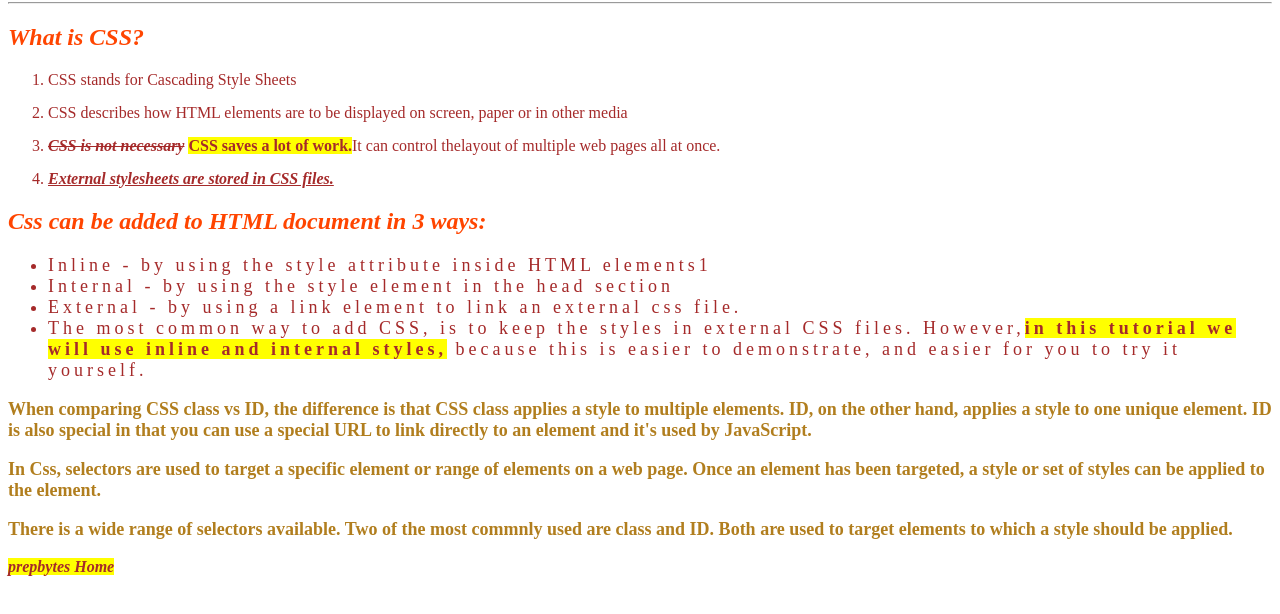
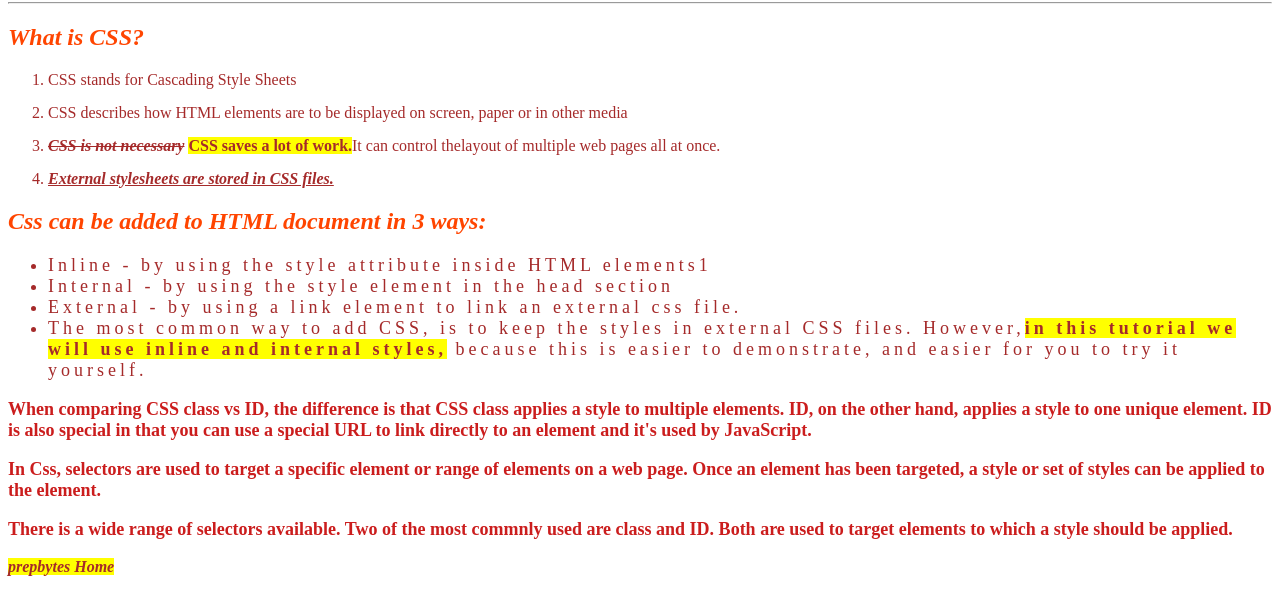
Before and after one commit to Anshuman1803/CSS-hands-On-1, a plain HTML site: page index.html in a window 1280 px wide. Shown: the part 78-692 px from the top of the page. Drawn offline with Linux system fonts and the light colour scheme.

Commit message:
Completed

```diff
--- a/style.css
+++ b/style.css
@@ -39,7 +39,7 @@ ul li{
 }
 
 p{
-    color: rgb(177, 126, 30);
+    color: rgb(203, 29, 29);
     font-weight: bold;
     font-size: 18px;
 }
```
